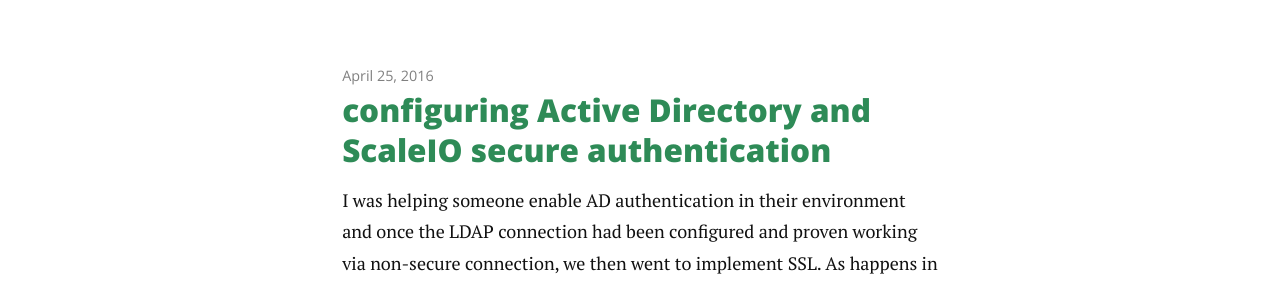
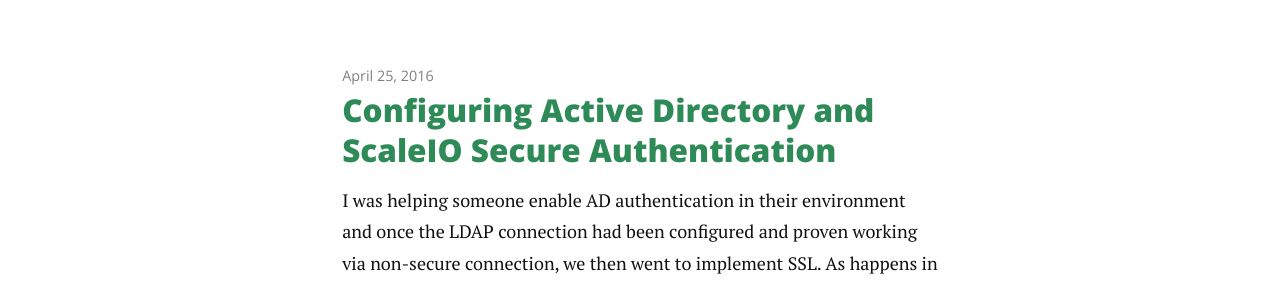
Before and after one commit to chuckchiam/chuckchiam.github.io, a Jekyll site: the page built from index.html, in a window 1280 px wide. Shown: the part 354-639 px from the top of the page. Built offline with Jekyll 4.4.1, drawn with Linux system fonts in a browser that asks for light colours; nearby versions of some CDN libraries; the list of posts is cut into pages by our own code.

Commit message:
some caps issues

```diff
--- a/_posts/2016-04-25-AD-SSL-Scaleio.markdown
+++ b/_posts/2016-04-25-AD-SSL-Scaleio.markdown
@@ -1,6 +1,6 @@
 ---
 layout: post
-title:  "configuring Active Directory and ScaleIO secure authentication"
+title:  "Configuring Active Directory and ScaleIO Secure Authentication"
 date:   2016-04-25 19:25:46 -0400
 categories: scaleio AD
 ---
```
